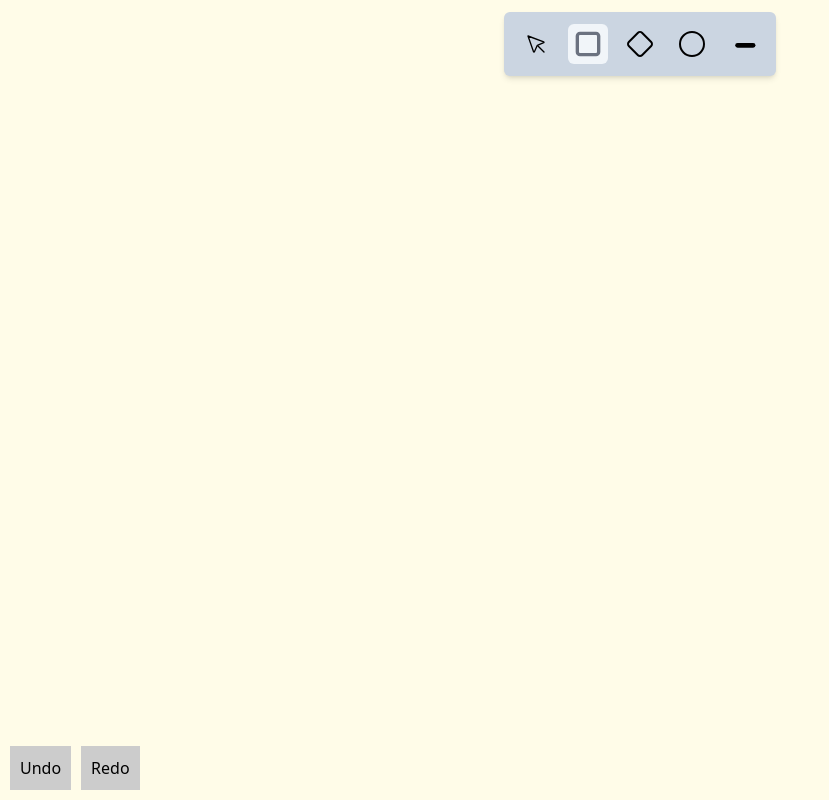
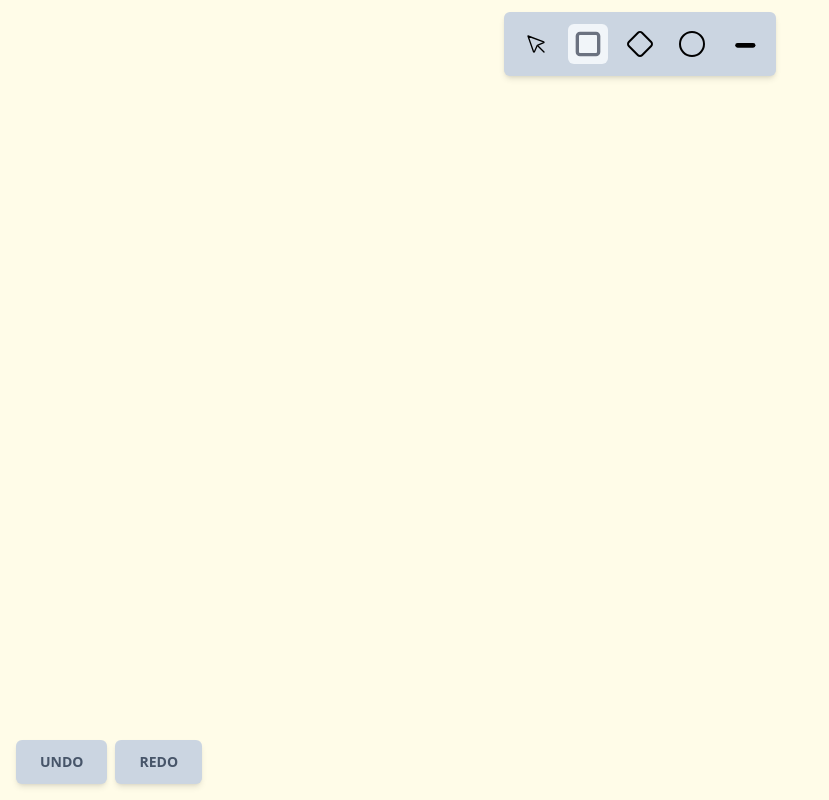
Before and after one commit to mmendesas/whiteboard, a React (Vite) app: page / in a window 1280 px wide. Shown: the whole page, without its empty margins (0-829 px from the left). Built offline with nearby package versions, Linux system fonts and the light colour scheme.

Commit message:
feat: update button style

```diff
--- a/src/App.tsx
+++ b/src/App.tsx
@@ -155,14 +155,11 @@ function App() {
     <>
       <Toolbar onChange={(name) => setTool(name)} />
 
-      <div style={{ position: 'fixed', bottom: 0, padding: 10 }}>
-        <button style={{ backgroundColor: '#ccc', padding: 10 }} onClick={undo}>
+      <div className="p-4 bottom-0 fixed flex gap-2">
+        <button className="custom-btn" onClick={undo}>
           Undo
         </button>
-        <button
-          style={{ backgroundColor: '#ccc', padding: 10, marginLeft: 10 }}
-          onClick={redo}
-        >
+        <button className="custom-btn" onClick={redo}>
           Redo
         </button>
       </div>
--- a/src/index.css
+++ b/src/index.css
@@ -7,3 +7,9 @@
   margin: 0;
   box-sizing: border-box;
 }
+
+@layer components{
+  .custom-btn {
+    @apply px-6 py-3 text-sm bg-slate-300 rounded-md font-bold uppercase z-10 shadow-md text-slate-600;
+  }
+}
```
